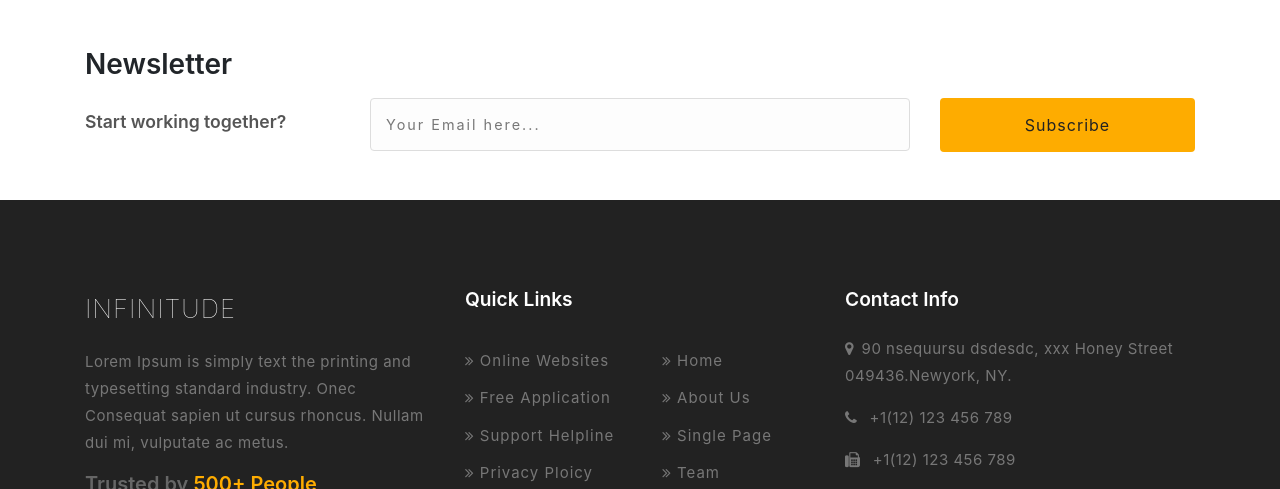
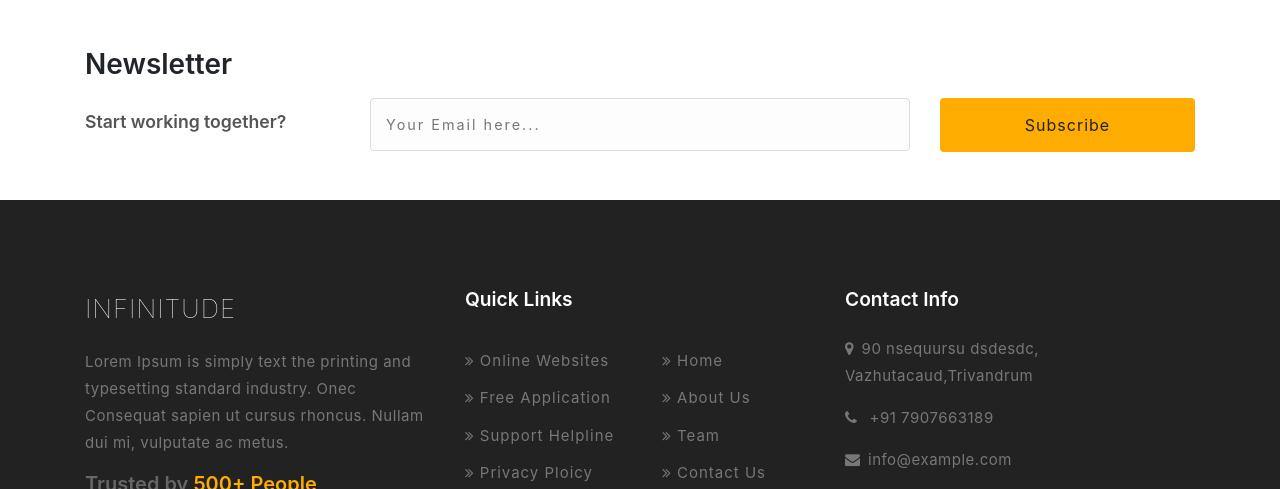
Before and after one commit to gokul3535/superdiji, a plain HTML site: page index.html in a window 1280 px wide. Shown: the part 5800-6289 px from the top of the page. Drawn offline with Linux system fonts and the light colour scheme.

Commit message:
Update index.html

```diff
--- a/index.html
+++ b/index.html
@@ -704,11 +704,7 @@ Author URL: http://w3layouts.com
                                     About Us
                                 </a>
                             </li>
-                            <li>
-                                <a href="single.html"><span class="fa fa-angle-double-right" aria-hidden="true"></span>
-                                    Single Page
-                                </a>
-                            </li>
+
                             <li>
                                 <a href="team.html"><span class="fa fa-angle-double-right" aria-hidden="true"></span>
                                     Team
@@ -725,10 +721,10 @@ Author URL: http://w3layouts.com
                 <div class="col-lg-4 mt-4 ad-info">
                     <h4 class="mb-4">Contact Info</h4>
                     <p><span class="fa fa-map-marker"></span>90 nsequursu dsdesdc,
-                        xxx Honey Street 049436.<span>Newyork, NY.</span></p>
-                    <p class="phone"><span class="fa fa-phone"></span> +1(12) 123 456 789 </p>
-                    <p class="phone"><span class="fa fa-fax"></span> +1(12) 123 456 789 </p>
-                    <p><span class="fa fa-envelope"></span><a href="mailto:info@example.com">info@example.com</a></p>
+                       Vazhutacaud,Trivandrum</span></p>
+                    <p class="phone"><span class="fa fa-phone"></span> +91 7907663189 </p>
+
+                    <p><span class="fa fa-envelope"></span><a href="mailto:superdiji@gmail.com">info@example.com</a></p>
                 </div>
 
             </div>
```
